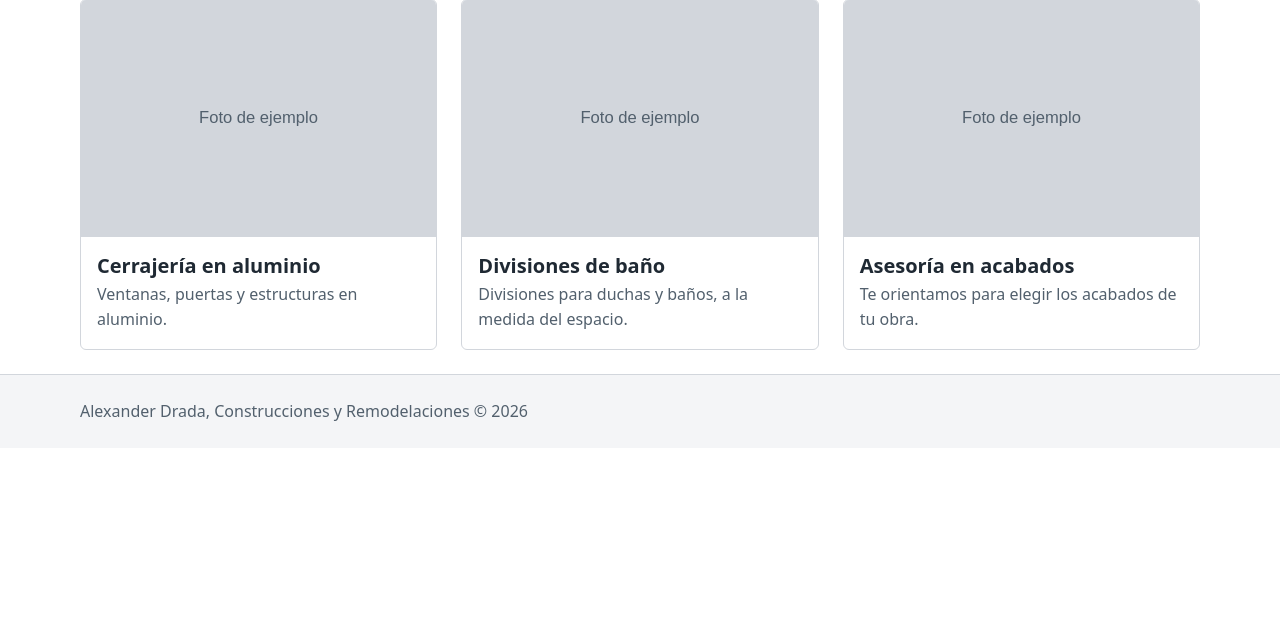
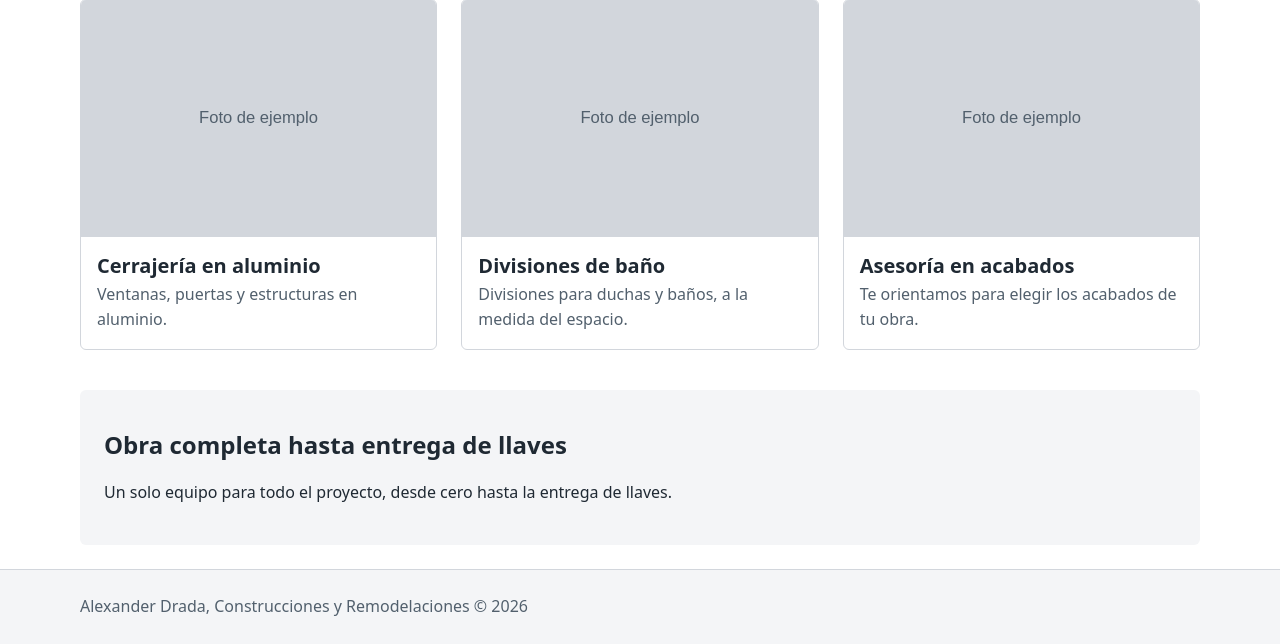
Before and after one commit to nicohr3366/portafolio-construccion-adb, a Django app: page /servicios/ in a window 1280 px wide. Shown: the part 1016-1660 px from the top of the page. Before the commit the page ends 1437 px from the top, so only its background shows below. Run offline with Django 5.2, Linux system fonts and the light colour scheme.

Commit message:
HU-05: bloque de obra completa en Servicios

```diff
--- a/sitio/templates/sitio/servicios.html
+++ b/sitio/templates/sitio/servicios.html
@@ -23,4 +23,10 @@
     </li>
     {% endfor %}
 </ul>
+
+<section class="obra-completa" aria-labelledby="obra-completa-titulo">
+    <h2 id="obra-completa-titulo">Obra completa hasta entrega de llaves</h2>
+    {# POR DEFINIR con Alexander #}
+    <p>Un solo equipo para todo el proyecto, desde cero hasta la entrega de llaves.</p>
+</section>
 {% endblock %}
--- a/static/css/servicios.css
+++ b/static/css/servicios.css
@@ -35,6 +35,21 @@
     color: var(--color-text-muted);
 }
 
+.obra-completa {
+    margin-top: var(--space-xl);
+    padding: var(--space-xl) var(--space-lg);
+    background: var(--color-surface);
+    border-radius: var(--radius);
+}
+
+.obra-completa h2 {
+    margin-top: 0;
+}
+
+.obra-completa p {
+    margin-bottom: 0;
+}
+
 @media (min-width: 40rem) {
     .catalogo {
         grid-template-columns: repeat(2, 1fr);
```
Also changed, not shown: sitio/test_servicios.py (+18 -0 lines).
